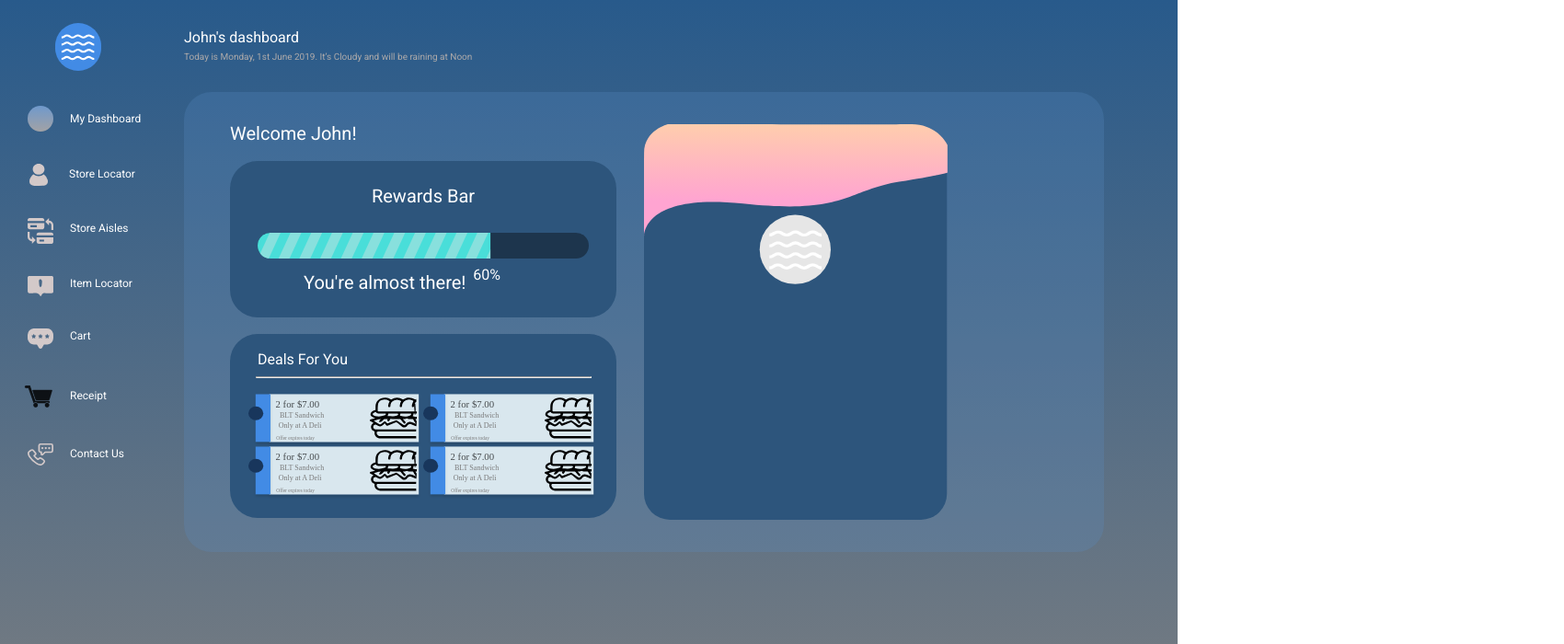
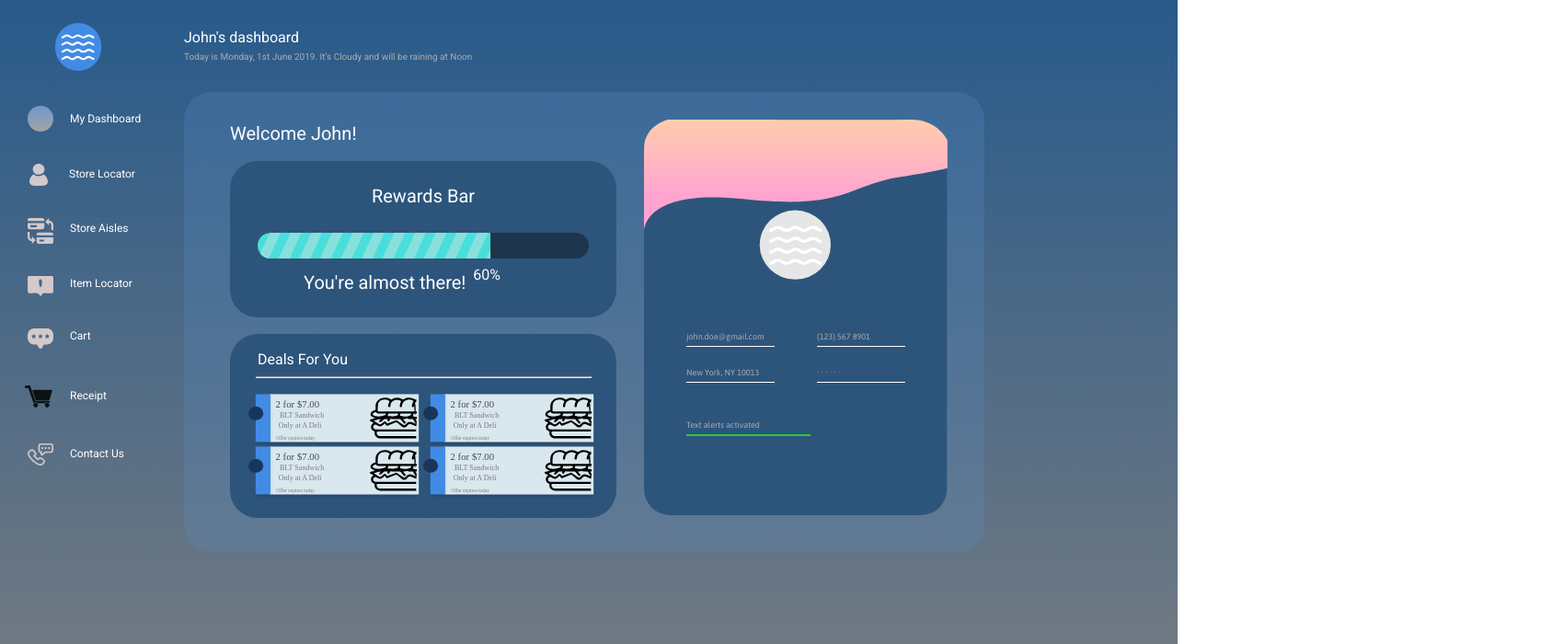
Before and after one commit to mikekwong/dashboard, a React (Create React App) app: page / in a window 1280 px wide. Shown: the top 700 px of the page at 92% size, 1700 px wide, since content can reach past the window. Built offline with nearby package versions, Linux system fonts and the light colour scheme.

Commit message:
myprofile almost done

```diff
--- a/public/index.html
+++ b/public/index.html
@@ -19,7 +19,7 @@
       Learn how to configure a non-root public URL by running `npm run build`.
     -->
     <link
-      href="https://fonts.googleapis.com/css?family=Roboto:400,500&display=swap"
+      href="https://fonts.googleapis.com/css?family=Asap|Roboto:400,500&display=swap"
       rel="stylesheet"
     />
     <title>Errunds Dashboard</title>
--- a/src/components/Desktop/DashboardMain.jsx
+++ b/src/components/Desktop/DashboardMain.jsx
@@ -6,10 +6,10 @@ import Profile from './DashboardSections/Profile'
 import { colors, borderRadius } from '../../constants/styles'
 
 const DashboardMain = styled.div`
-color: ${colors.white}
+  color: ${colors.white};
   border-radius: ${borderRadius}px;
   background: ${colors.opaqueBlue};
-  width: 1000px;
+  width: 870px;
   margin-top: 100px;
   position: absolute;
   left: 200px;
--- a/src/components/Desktop/DashboardSections/Deals.jsx
+++ b/src/components/Desktop/DashboardSections/Deals.jsx
@@ -36,6 +36,7 @@ const CouponContainer = styled.div`
 `
 
 const Coupon = styled.img`
+  cursor: pointer;
   width: 190px;
   margin-bottom: -5px;
 `
--- a/src/components/Desktop/DashboardSections/Profile.jsx
+++ b/src/components/Desktop/DashboardSections/Profile.jsx
@@ -1,16 +1,40 @@
 import React from 'react'
 import styled from 'styled-components'
-import { colors, borderRadius } from '../../../constants/styles'
+import { colors, fonts } from '../../../constants/styles'
 import myprofile from '../../../assets/myprofile.svg'
 
 const MyProfile = styled.div`
-  position: relative;
-  top: -460px;
-  left: 500px;
+  margin-left: 500px;
+  margin-top: -465px;
+`
+
+const DetailsContainer = styled.div`
   display: flex;
-  flex-direction: column;
-  justify-content: center;
-  text-align: center;
+  flex-direction: row;
+  flex-wrap: wrap;
+  width: 300px;
+  position: absolute;
+  top: 250px;
+  left: 523px;
+`
+
+const Email = styled.p`
+  ${fonts.asap}
+  width: 32%;
+  color: ${colors.gray};
+  font-size: 9px;
+  padding-bottom: 5px;
+  margin: 12px 23px;
+  border-bottom: 0.5px solid ${colors.white};
+`
+
+const Phone = styled(Email)``
+const CityZip = styled(Email)``
+const Empty = styled(Email)``
+const TextAlerts = styled(Email)`
+  width: 45%;
+  margin-top: 30px;
+  border-bottom: 2px solid #2dc933;
 `
 
 const Card = styled.img`
@@ -21,6 +45,13 @@ export default () => {
   return (
     <>
       <MyProfile>
+        <DetailsContainer>
+          <Email>john.doe@gmail.com</Email>
+          <Phone>(123) 567 8901</Phone>
+          <CityZip>New York, NY 10013</CityZip>
+          <Empty>· · · · · ·</Empty>
+          <TextAlerts>Text alerts activated</TextAlerts>
+        </DetailsContainer>
         <Card src={myprofile} alt="My Profile" />
       </MyProfile>
     </>
--- a/src/components/Desktop/DashboardSections/Rewards.jsx
+++ b/src/components/Desktop/DashboardSections/Rewards.jsx
@@ -15,9 +15,6 @@ const RewardsBox = styled.div`
   justify-content: center;
   text-align: center;
 `
-
-const Container = styled.div``
-
 const Title = styled.p`
   text-align: center;
   font-size: 20px;
--- a/src/constants/styles.js
+++ b/src/constants/styles.js
@@ -25,4 +25,7 @@ export const fonts = {
   roboto: css`
     font-family: 'Roboto', 'Helvetica', sans-serif;
   `,
+  asap: css`
+    font-family: 'Asap', 'Helvetica', sans-serif;
+  `,
 }
```
